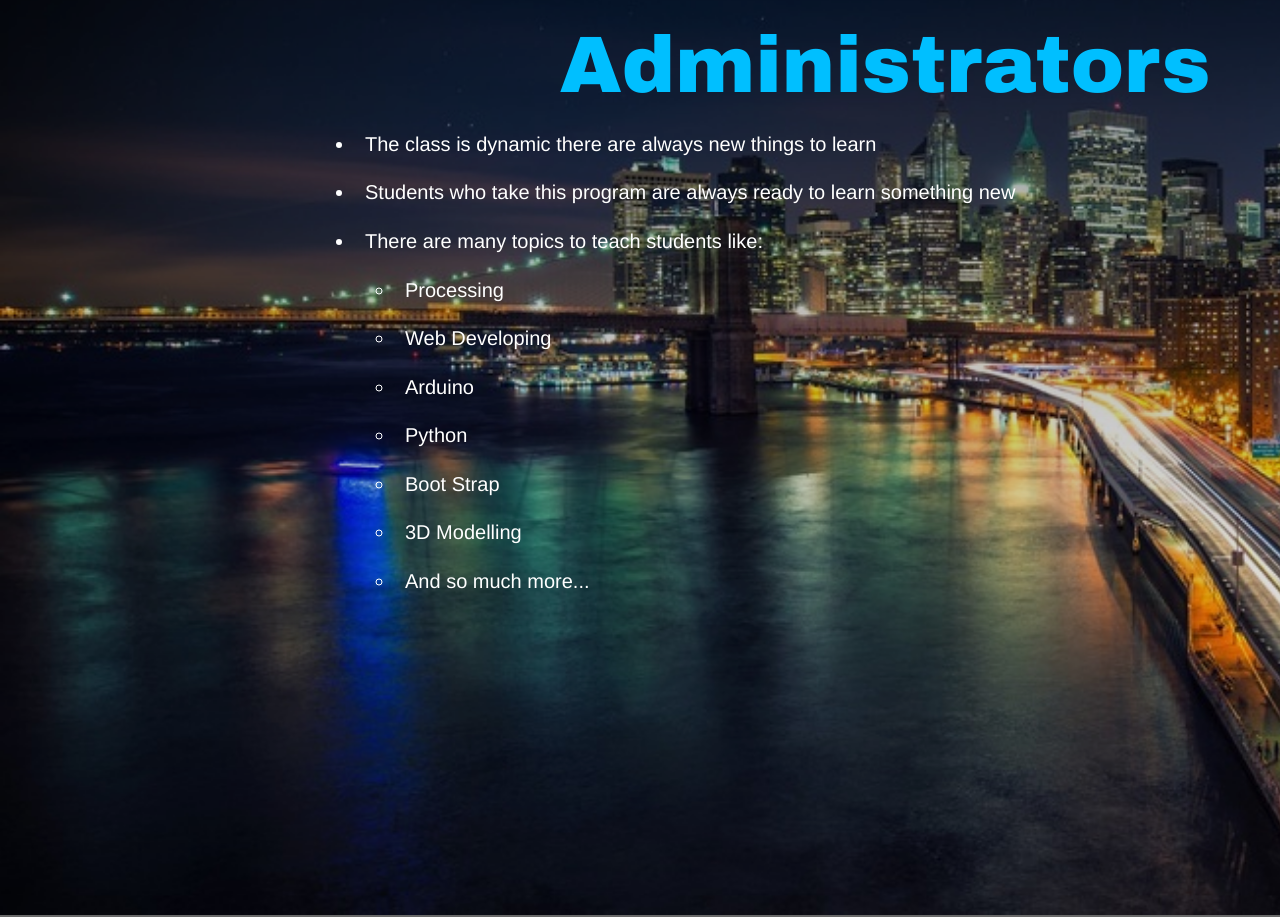
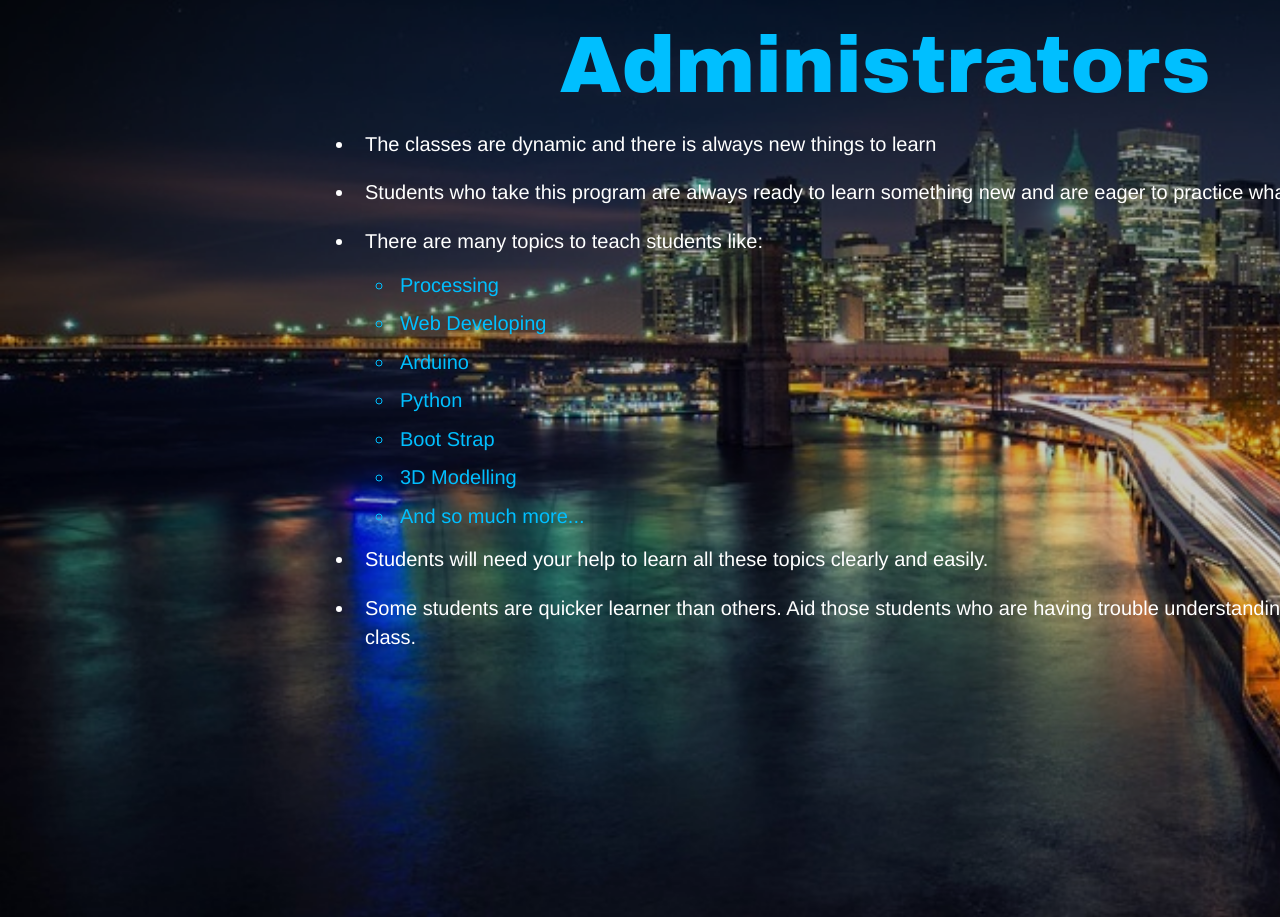
Before and after one commit to ricardojrt6565/final-project, a plain HTML site: page index2.html in a window 1280 px wide. Shown: the part 5400-6317 px from the top of the page. Drawn offline with nearby package versions, Linux system fonts and the light colour scheme.

Commit message:
Admin is done

```diff
--- a/index2.html
+++ b/index2.html
@@ -131,21 +131,22 @@
       <h1 class="Header" id="admin">Administrators</h1>
 
       <ul>
-        <li class="admin-list">The class is dynamic there are always new things to learn</li>
-        <li class="admin-list"> Students who take this program are always ready to learn something new</li>
+        <li class="admin-list">The classes are dynamic and there is always new things to learn</li>
+        <li class="admin-list"> Students who take this program are always ready to learn something new and are eager to practice what they learn.</li>
         <li class="admin-list">There are many topics to teach students like:</li>
 
 
         <ul>
-          <li class="admin-list">Processing</li>
-          <li class="admin-list">Web Developing</li>
-          <li class="admin-list">Arduino</li>
-          <li class="admin-list">Python</li>
-          <li class="admin-list">Boot Strap</li>
-          <li class="admin-list">3D Modelling</li>
-          <li class="admin-list"> And so much more...</li>
-
-        </ul>
+          <li class="admin-list2">Processing</li>
+          <li class="admin-list2">Web Developing</li>
+          <li class="admin-list2">Arduino</li>
+          <li class="admin-list2">Python</li>
+          <li class="admin-list2">Boot Strap</li>
+          <li class="admin-list2">3D Modelling</li>
+          <li class="admin-list2"> And so much more...</li>
+      </ul>
+      <li class="admin-list">Students will need your help to learn all these topics clearly and easily.</li>
+      <li class="admin-list">Some students are quicker learner than others. Aid those students who are having trouble understanding certain topics in class.</li>
       </ul>
       </div>
     </div>
--- a/stylesheet.css
+++ b/stylesheet.css
@@ -130,6 +130,12 @@ background:#696969;
   padding:10px;
 }
 
+.admin-list2{
+  font-size:20px;
+  padding:5px;
+  color:#00BFFF ;
+}
+
 #creator{
   color: #59c3ec;
 }
```
